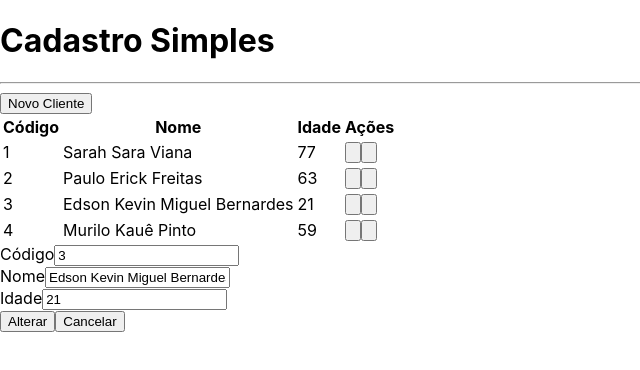
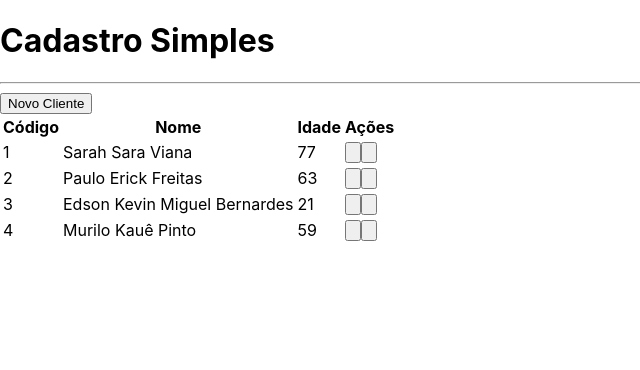
Before and after one commit to stanycruz/next-crud, a Next.js app: page / in a window 1280 px wide. Shown: the top 370 px of the page, without its empty margins (0-640 px from the left). Built offline with nearby package versions, Linux system fonts and the light colour scheme.

Commit message:
Alternando entre Tabela e Formulário

```diff
--- a/src/components/Botao.tsx
+++ b/src/components/Botao.tsx
@@ -2,12 +2,13 @@
     cor?: 'green' | 'blue' | 'gray'
     className?: string
     children: any
+    onClick?: () => void
 }
 
 export default function Botao(props: BotaoProps) {
     const cor = props.cor ?? 'gray'
     return (
-        <button className={`
+        <button onClick={props.onClick} className={`
             bg-gradient-to-r from-${cor}-400 to-${cor}-700
             text-white px-4 py-2 rounded-md
             ${props.className}
--- a/src/components/Formulario.tsx
+++ b/src/components/Formulario.tsx
@@ -5,6 +5,8 @@
 
 interface FormularioProps {
     cliente: Cliente
+    clienteMudou?: (cliente: Cliente) => void
+    cancelado?: () => void
 }
 
 export default function Formulario(props: FormularioProps) {
@@ -35,10 +37,11 @@
                 valorMudou={setIdade}
             />
             <div className="flex justify-end mt-7">
-                <Botao cor="blue" className="mr-2">
+                <Botao cor="blue" className="mr-2"
+                    onClick={() => props.clienteMudou?.(new Cliente(nome, +idade, id))}>
                     {id ? 'Alterar' : 'Salvar'}
                 </Botao>
-                <Botao>
+                <Botao onClick={props.cancelado}>
                     Cancelar
                 </Botao>
             </div>
--- a/src/pages/index.tsx
+++ b/src/pages/index.tsx
@@ -1,3 +1,4 @@
+import { useState } from 'react'
 import Botao from '../components/Botao'
 import Formulario from '../components/Formulario'
 import Layout from '../components/Layout'
@@ -21,6 +22,12 @@
     console.log(`Excluir... ${cliente.nome}`);
   }
 
+  function salvarCliente(cliente: Cliente) {
+    console.log(cliente);
+  }
+
+  const [visivel, setVisivel] = useState<'tabela' | 'form'>('tabela')
+
   return (
     <div className={`
       flex justify-center items-center h-screen
@@ -28,14 +35,26 @@
       text-white
     `}>
       <Layout titulo="Cadastro Simples">
+        {visivel === 'tabela' ? (
+          <>
             <div className="flex justify-end">
-          <Botao cor="green" className="mb-4">Novo Cliente</Botao>
+              <Botao cor="green" className="mb-4"
+                onClick={() => setVisivel('form')}>
+                Novo Cliente
+              </Botao>
             </div>
             <Tabela clientes={clientes}
               clienteSelecionado={clienteSelecionado}
               clienteExcluido={clienteExcluido}
             />
-        <Formulario cliente={clientes[2]} />
+          </>
+        ) : (
+          <Formulario
+            cliente={clientes[2]}
+            clienteMudou={salvarCliente}
+            cancelado={() => setVisivel('tabela')}
+          />
+        )}
       </Layout>
     </div>
   )
```
Lines whose indentation alone changed are shown as unchanged.
